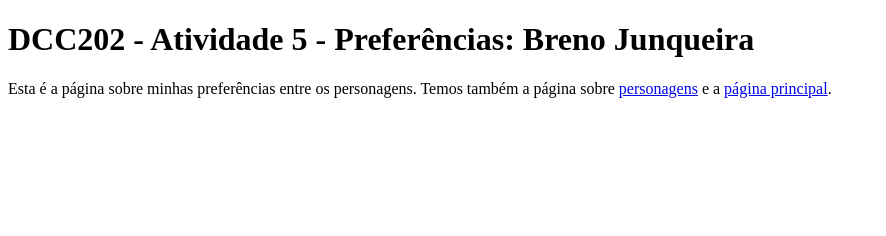
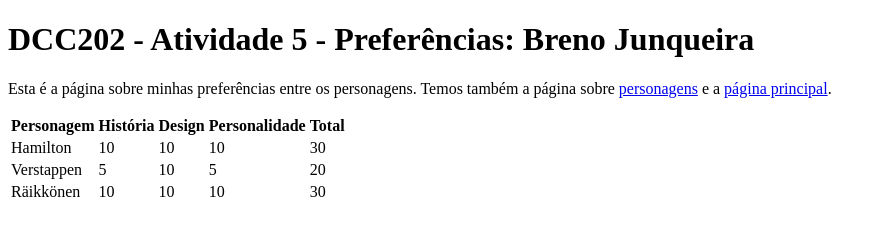
Before and after one commit to ufjf-dcc202/ufjf-dcc202-2023-3-a-atv5-beJayBR, a website: page preferencias.html in a window 1280 px wide. Shown: the whole page, without its empty margins (0-886 px from the left). Drawn offline with Linux system fonts and the light colour scheme.

Commit message:
Correcao de erros e conclusao de Preferencias

```diff
--- a/preferencias.html
+++ b/preferencias.html
@@ -9,6 +9,40 @@
     <main>
         <h1>DCC202 - Atividade 5 - Preferências: Breno Junqueira</h1>
         <p>Esta é a página sobre minhas preferências entre os personagens. Temos também a página sobre <a href="personagens.html">personagens</a> e a <a href="index.html">página principal</a>.</p>
+        <table>
+            <thead>
+                <tr>
+                    <th>Personagem
+                    <th>História
+                    <th>Design
+                    <th>Personalidade
+                    <th>Total
+                </tr>
+            </thead>
+            <tbody>
+                <tr>
+                    <td>Hamilton</td>
+                    <td>10</td>
+                    <td>10</td>
+                    <td>10</td>
+                    <td>30</td>
+                </tr>
+                <tr>
+                    <td>Verstappen</td>
+                    <td>5</td>
+                    <td>10</td>
+                    <td>5</td>
+                    <td>20</td>
+                </tr>
+                <tr>
+                    <td>Räikkönen</td>
+                    <td>10</td>
+                    <td>10</td>
+                    <td>10</td>
+                    <td>30</td>
+                </tr>
+            </tbody>
+        </table>
     </main>
 </body>
 </html>
```
Also changed, not shown: personagens.html (+1 -1 lines).
